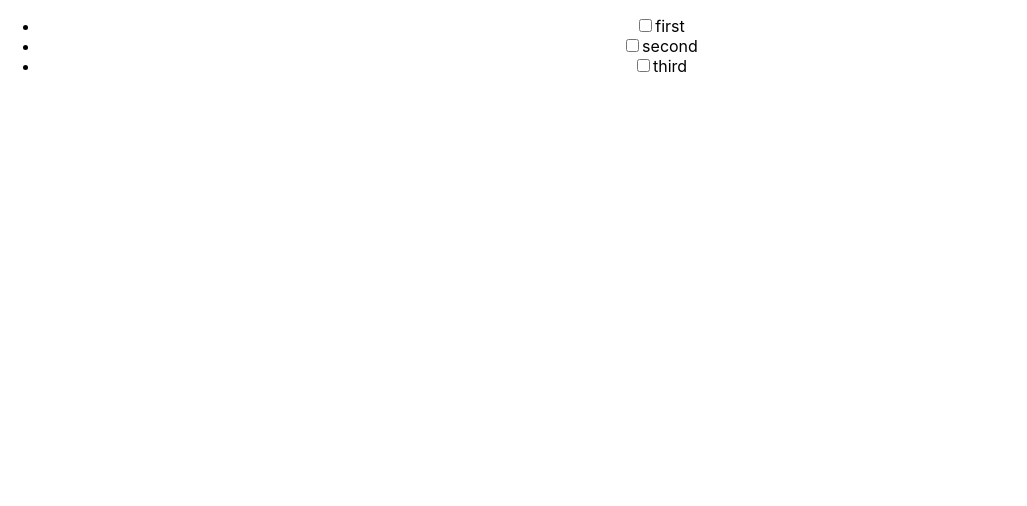
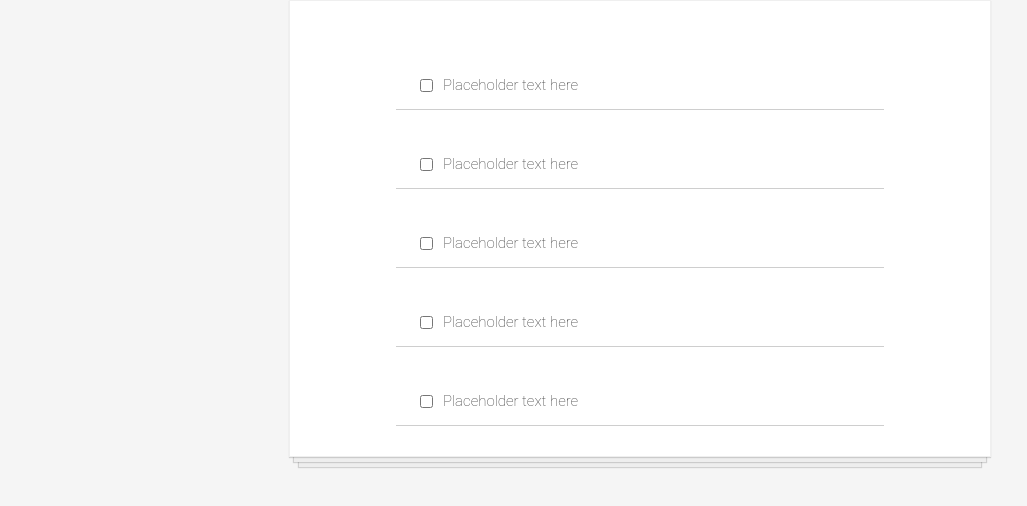
Before and after one commit to bennami/to-do, a React (Create React App) app: page / in a window 1280 px wide. Shown: the top 506 px of the page, without its empty margins (0-1027 px from the left). Built offline with nearby package versions, Linux system fonts and the light colour scheme.

Commit message:
styling todo

```diff
--- a/src/App.css
+++ b/src/App.css
@@ -1,38 +1,47 @@
-.App {
-  text-align: center;
+body {
+  background-color: whitesmoke;
 }
 
-.App-logo {
-  height: 40vmin;
-  pointer-events: none;
-}
-
-@media (prefers-reduced-motion: no-preference) {
-  .App-logo {
-    animation: App-logo-spin infinite 20s linear;
-  }
-}
-
-.App-header {
-  background-color: #282c34;
-  min-height: 100vh;
+.todo-list {
+  background-color: white;
+  margin: auto;
+  width: 50%;
   display: flex;
   flex-direction: column;
   align-items: center;
-  justify-content: center;
-  font-size: calc(10px + 2vmin);
-  color: white;
+  border: 1px solid #efefef;
+  box-shadow:
+    /* The top layer shadow */
+          0 1px 1px rgba(0,0,0,0.15),
+            /* The second layer */
+          0 10px 0 -5px #eee,
+            /* The second layer shadow */
+          0 10px 1px -4px rgba(0,0,0,0.15),
+            /* The third layer */
+          0 20px 0 -10px #eee,
+            /* The third layer shadow */
+          0 20px 1px -9px rgba(0,0,0,0.15);
+  padding: 30px;
 }
 
-.App-link {
-  color: #61dafb;
+.todo-item {
+  display: flex;
+  justify-content: flex-start;
+  align-items: center;
+  padding: 30px 20px 0;
+  width: 70%;
+  border-bottom: 1px solid #cecece;
+  font-family: Roboto, sans-serif;
+  font-weight: 100;
+  font-size: 15px;
+  color: #333333;
 }
 
-@keyframes App-logo-spin {
-  from {
-    transform: rotate(0deg);
-  }
-  to {
-    transform: rotate(360deg);
-  }
+input[type=checkbox] {
+  margin-right: 10px;
+  font-size: 30px;
 }
+
+input[type=checkbox]:focus {
+  outline: 0;
+}
--- a/src/App.js
+++ b/src/App.js
@@ -1,12 +1,15 @@
 import React from 'react';
-import logo from './logo.svg';
 import './App.css';
 import Todo from "./components/Todo";
 
 function App() {
   return (
-    <div className="App">
-    <Todo/>
+    <div className="todo-list">
+       <Todo/>
+      <Todo/>
+      <Todo/>
+      <Todo/>
+      <Todo/>
     </div>
   );
 }
--- a/src/components/Todo.js
+++ b/src/components/Todo.js
@@ -2,22 +2,11 @@
 
 function Todo() {
     return(
-       <div>
-<ul className="list-style-type:none;">
-    <li>
-        <input type="checkbox"/>
-        <label>first</label>
-    </li>
-    <li>
-        <input type="checkbox"/>
-        <label>second</label>
-    </li>
-    <li>
-        <input type="checkbox"/>
-        <label>third</label>
-    </li>
-</ul>
-       </div>
+        <div className="todo-item">
+            <input type="checkbox" />
+            <p>Placeholder text here</p>
+
+        </div>
     );
 
 }
```
